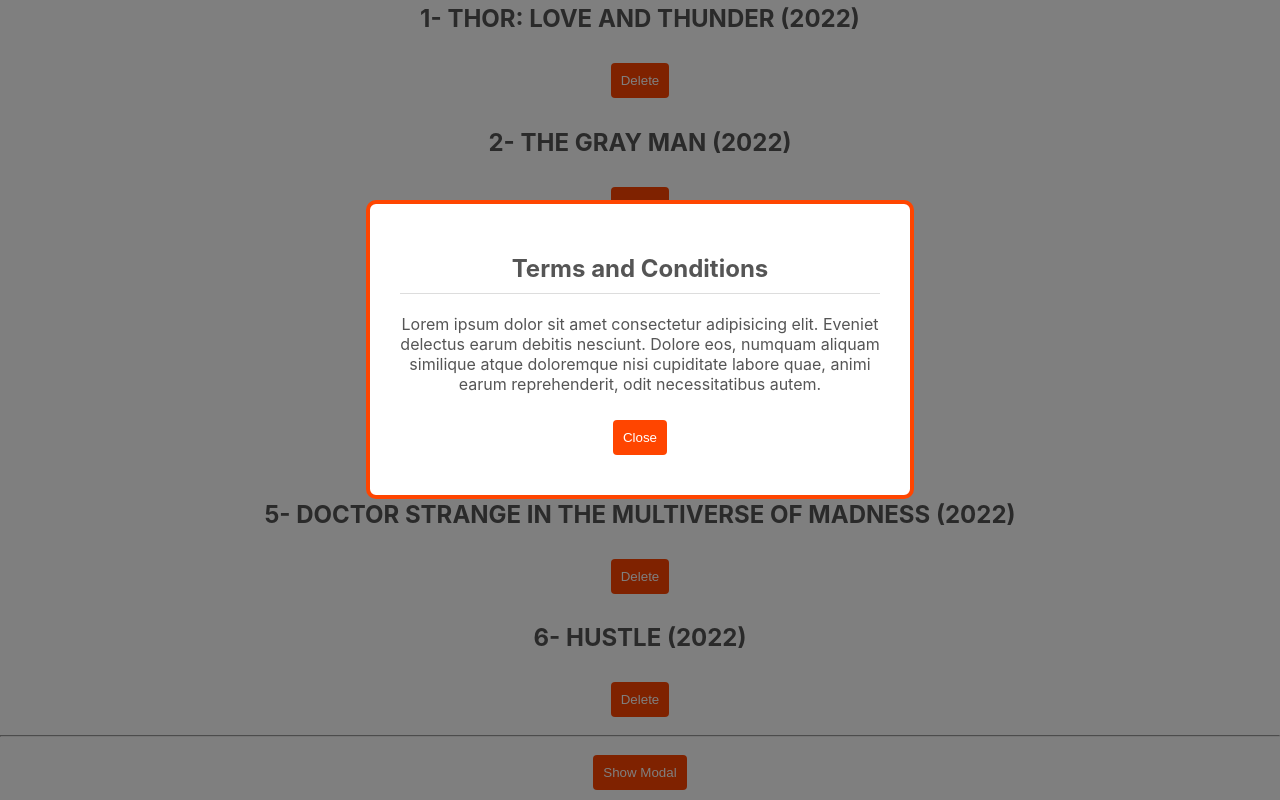
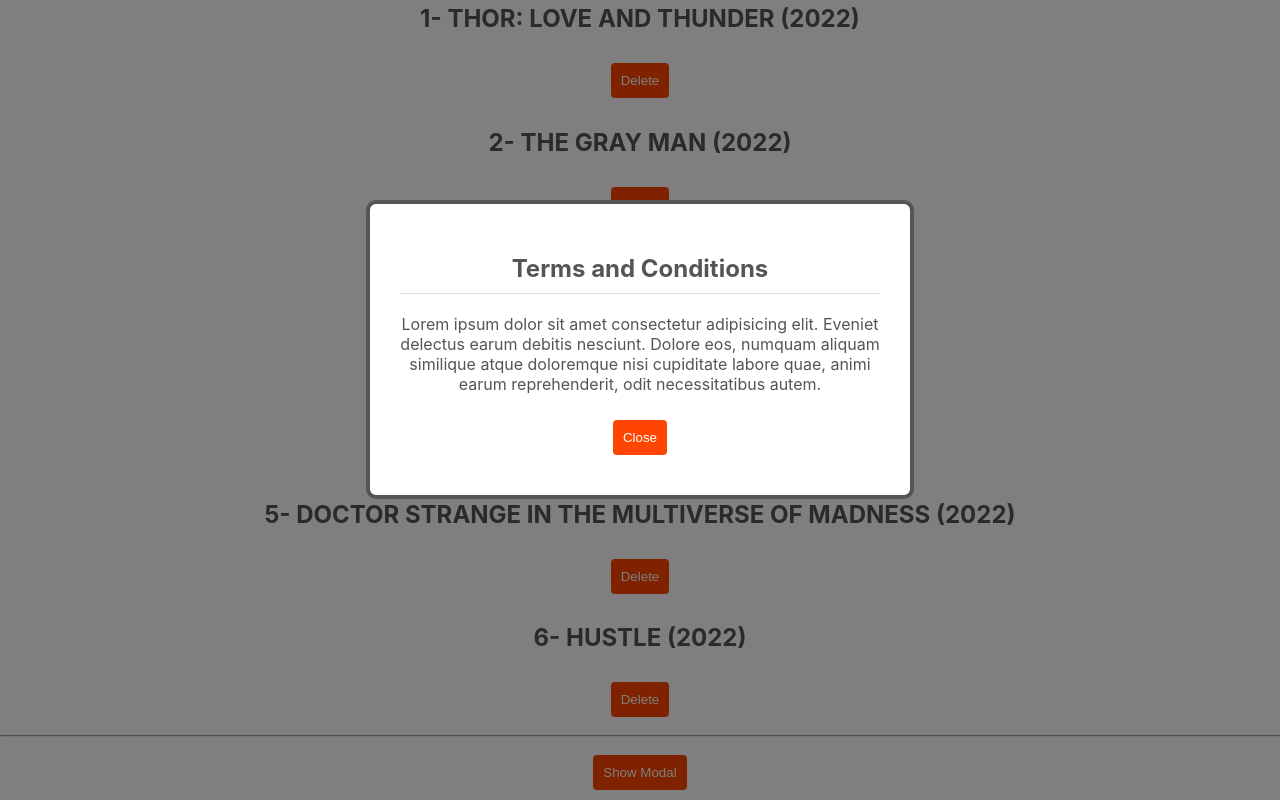
Before and after one commit to WeBeato/React-App, a React (Create React App) app: page / in a window 1280 px wide. Both pictures are taken after a click on the button "Show Modal". Shown: the part 315-1115 px from the top of the page. Built offline with nearby package versions, Linux system fonts and the light colour scheme; the HTML template or start-up script is replaced by a standard one.

Commit message:
use dynamic inner style

```diff
--- a/src/App.js
+++ b/src/App.js
@@ -66,7 +66,7 @@
       </Modal> */}
 
       {showModal &&
-        <Modal handleClose={handleClose}>
+        <Modal handleClose={handleClose} isSalesModal={false}>
           <h2>Terms and Conditions</h2>
           <p>Lorem ipsum dolor sit amet consectetur adipisicing elit. Eveniet delectus earum debitis nesciunt. Dolore eos, numquam aliquam similique atque doloremque nisi cupiditate labore quae, animi earum reprehenderit, odit necessitatibus autem.</p>
         </Modal>}
--- a/src/components/Modal.js
+++ b/src/components/Modal.js
@@ -5,7 +5,7 @@
         <div className="modal-backdrop">
             <div className="modal" style={{
                 border: "4px solid",
-                borderColor: "#ff4500"
+                borderColor: props.isSalesModal ? "#ff4500" : "#555"
             }}>
                 {props.children}
                 <button onClick={props.handleClose}>Close</button>
```
